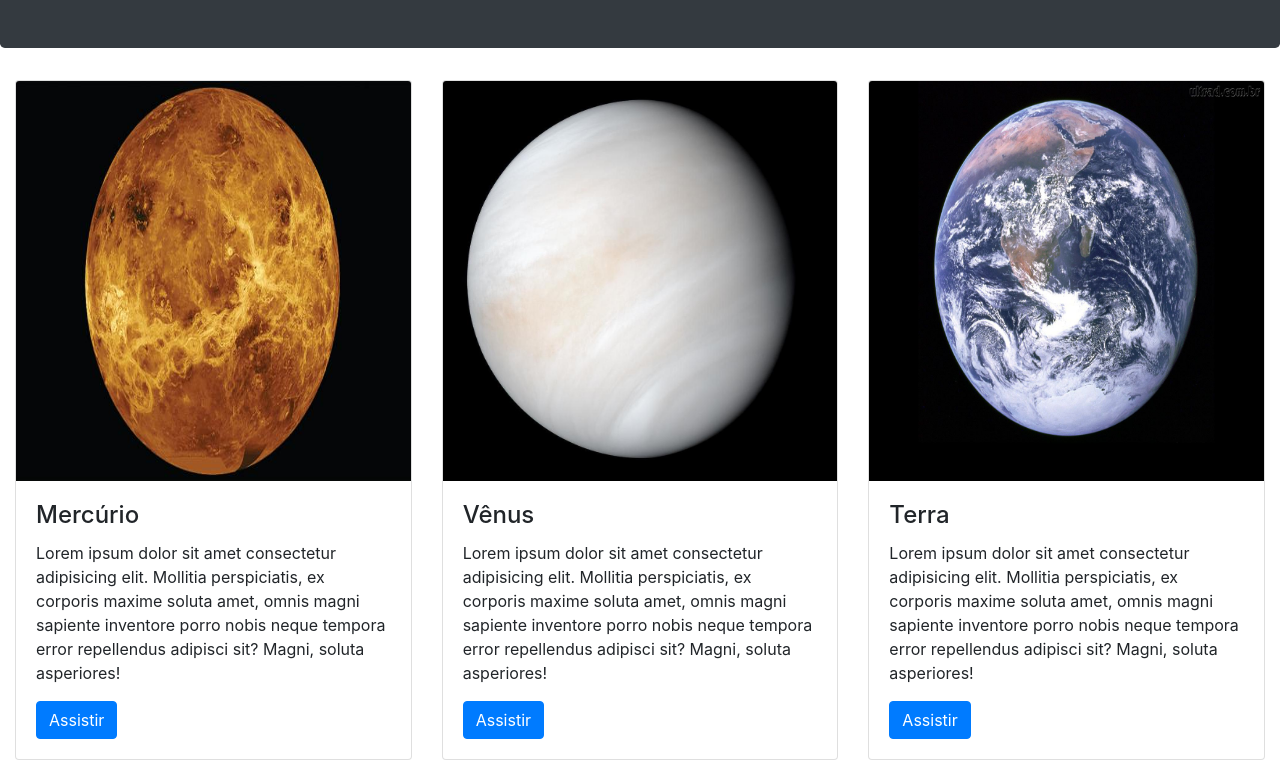
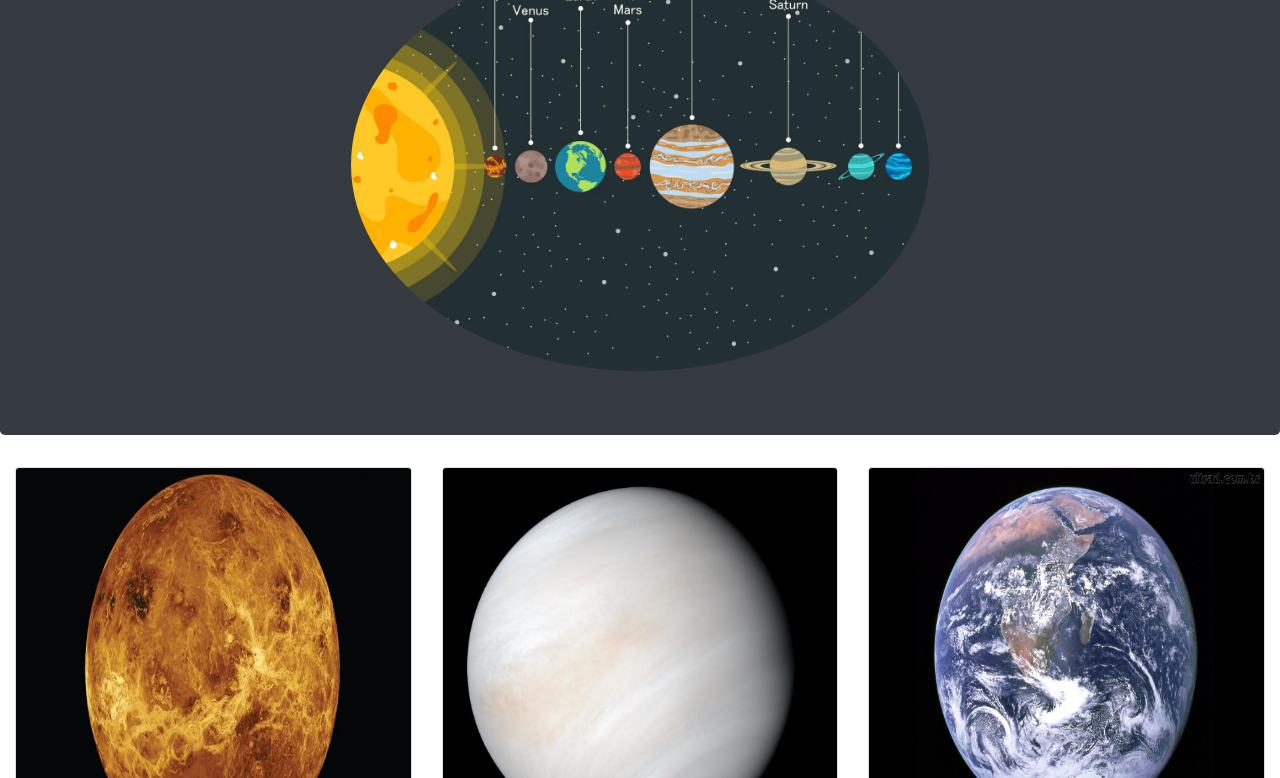
Before and after one commit to AnaVatte1/AnaVatte1.github.io, a plain HTML site: page planetas_bootstrap/index.html in a window 1280 px wide. Shown: the part 162-940 px from the top of the page. Drawn offline with nearby package versions, Linux system fonts and the light colour scheme.

Commit message:
Website com o Bootstrap
Aula AIPR2020m1

```diff
--- a/planetas_bootstrap/index.html
+++ b/planetas_bootstrap/index.html
@@ -15,7 +15,7 @@
   <body>
     <header class="jumbotron text-light bg-dark text-center">
         <h1>Planetas de nosso Sistema Solar</h1>
-        <img src="./img/sistema-solar.jpg" alt="Imagem do Sistema Solar"
+        <img src="./img/sistema_solar.jpg" alt="Imagem do Sistema Solar"
          class="rounded-circle col-6">
     </header>
 
```
